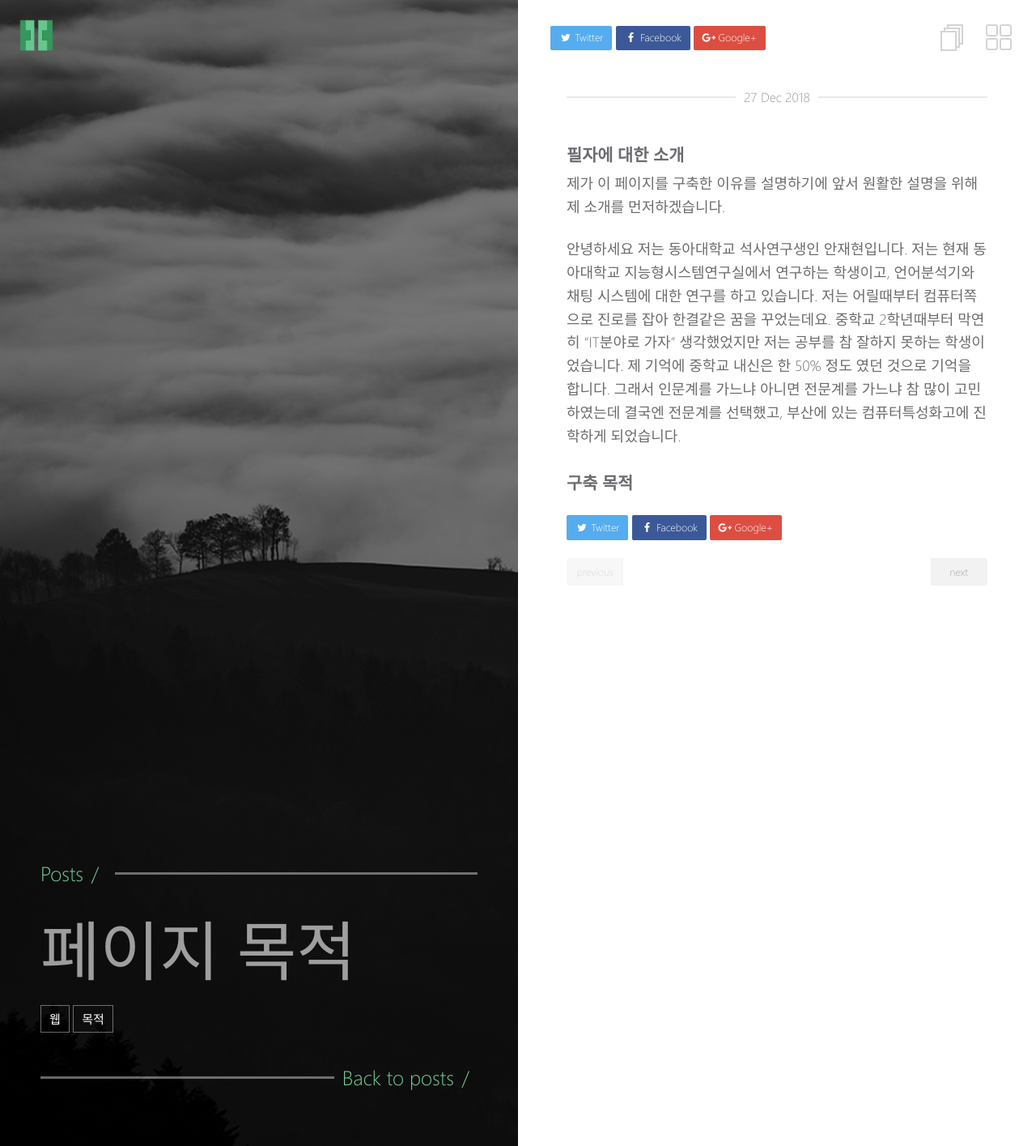
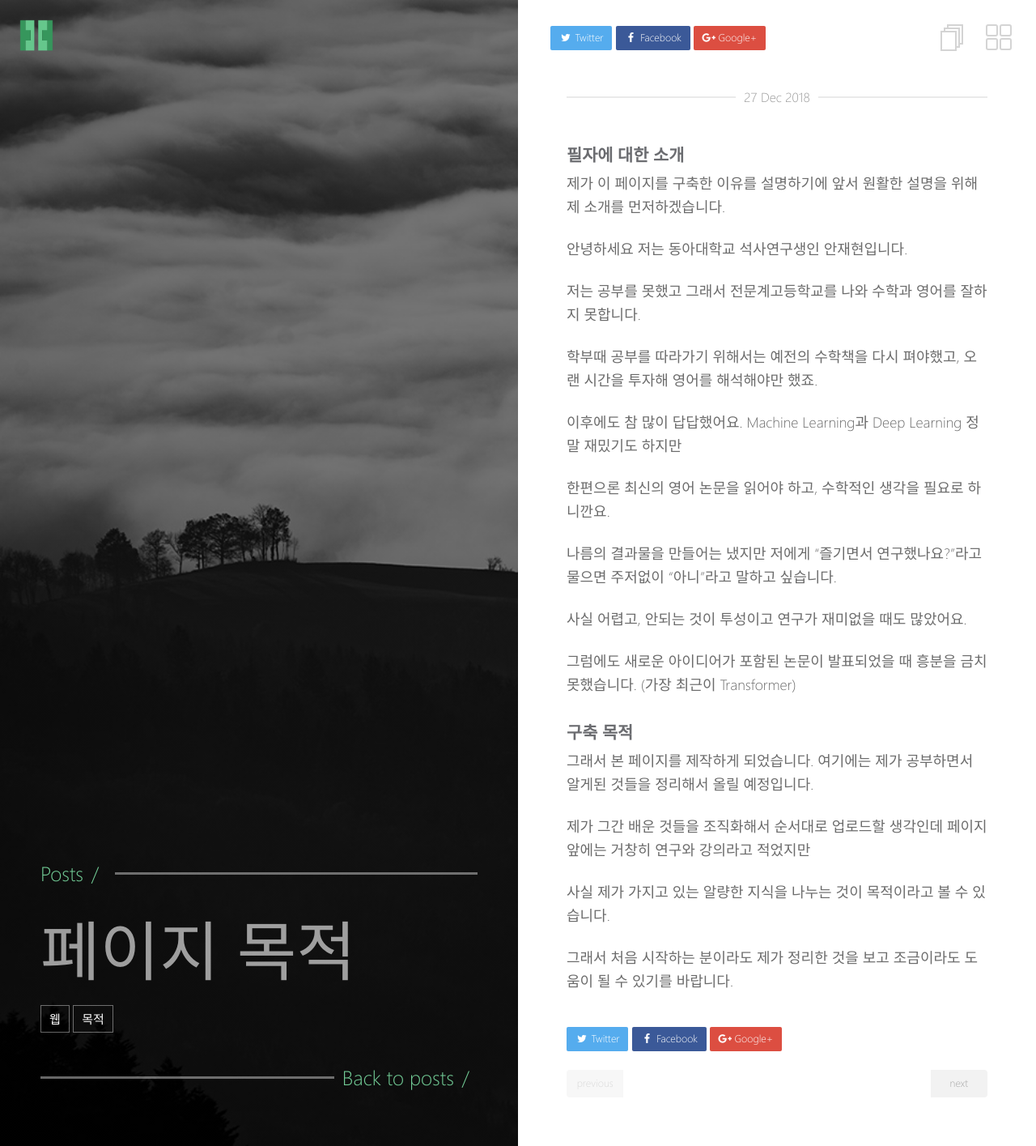
Before and after one commit to anjaehyun17/anjaehyun17.github.io, a Jekyll site: the page built from _posts/2018-12-27-페이지목적.md, in a window 1280 px wide. Shown: the whole page at 81% size. Built offline with Jekyll 4.4.1, drawn with Linux system fonts in a browser that asks for light colours.

Commit message:
blog init

```diff
--- a/_posts/2018-12-27-페이지목적.md
+++ b/_posts/2018-12-27-페이지목적.md
@@ -10,20 +10,38 @@ tag:
 
 
 ### 필자에 대한 소개
+
 제가 이 페이지를 구축한 이유를 설명하기에 앞서 원활한 설명을 위해 제 소개를 먼저하겠습니다.
 
 안녕하세요 저는 동아대학교 석사연구생인 안재현입니다.
-저는 현재 동아대학교 지능형시스템연구실에서 연구하는 학생이고,
-언어분석기와 채팅 시스템에 대한 연구를 하고 있습니다.
-저는 어릴때부터 컴퓨터쪽으로 진로를 잡아 한결같은 꿈을 꾸었는데요.
-중학교 2학년때부터 막연히 "IT분야로 가자" 생각했었지만 저는 공부를 참 잘하지 못하는 학생이었습니다.
-제 기억에 중학교 내신은 한 50% 정도 였던 것으로 기억을 합니다.
-그래서 인문계를 가느냐 아니면 전문계를 가느냐 참 많이 고민하였는데
-결국엔 전문계를 선택했고, 부산에 있는 컴퓨터특성화고에 진학하게 되었습니다.
+
+저는 공부를 못했고 그래서 전문계고등학교를 나와 수학과 영어를 잘하지 못합니다.
+
+학부때 공부를 따라가기 위해서는 예전의 수학책을 다시 펴야했고, 오랜 시간을 투자해 영어를 해석해야만 했죠.
+
+이후에도 참 많이 답답했어요. Machine Learning과 Deep Learning 정말 재밌기도 하지만
+
+한편으론 최신의 영어 논문을 읽어야 하고, 수학적인 생각을 필요로 하니깐요.
+
+나름의 결과물을 만들어는 냈지만 저에게 "즐기면서 연구했나요?"라고 물으면 주저없이 "아니"라고 말하고 싶습니다.
+
+사실 어렵고, 안되는 것이 투성이고 연구가 재미없을 때도 많았어요.
+
+그럼에도 새로운 아이디어가 포함된 논문이 발표되었을 때 흥분을 금치 못했습니다. (가장 최근이 Transformer)
+
+
 
 {: style="text-align: left;"}
 
 ### 구축 목적
 
+그래서 본 페이지를 제작하게 되었습니다. 여기에는 제가 공부하면서 알게된 것들을 정리해서 올릴 예정입니다.
+
+제가 그간 배운 것들을 조직화해서 순서대로 업로드할 생각인데 페이지 앞에는 거창히 연구와 강의라고 적었지만
+
+사실 제가 가지고 있는 알량한 지식을 나누는 것이 목적이라고 볼 수 있습니다.
+
+그래서 처음 시작하는 분이라도 제가 정리한 것을 보고 조금이라도 도움이 될 수 있기를 바랍니다.
+
 
 {: style="text-align: left;"}
```
